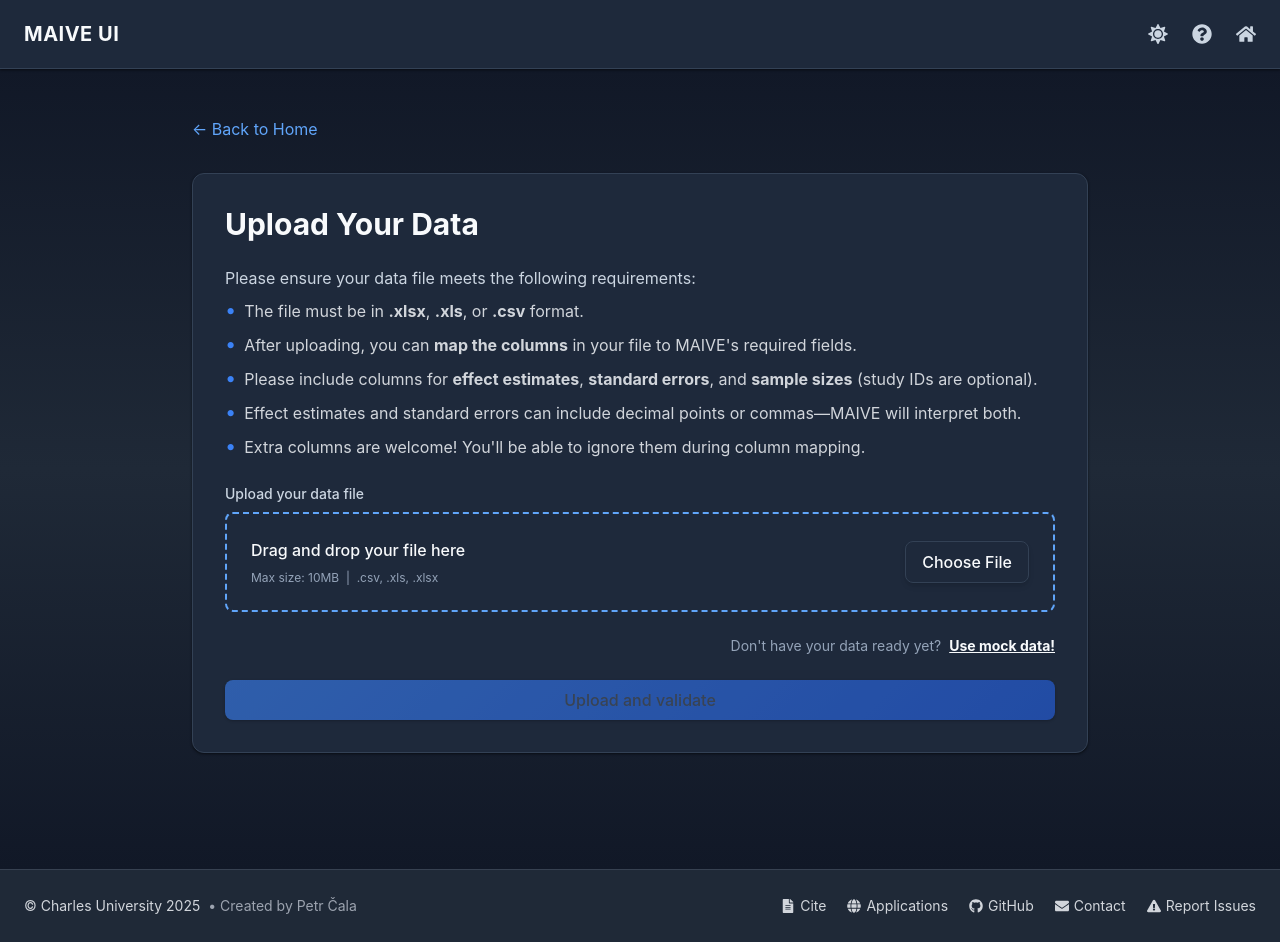
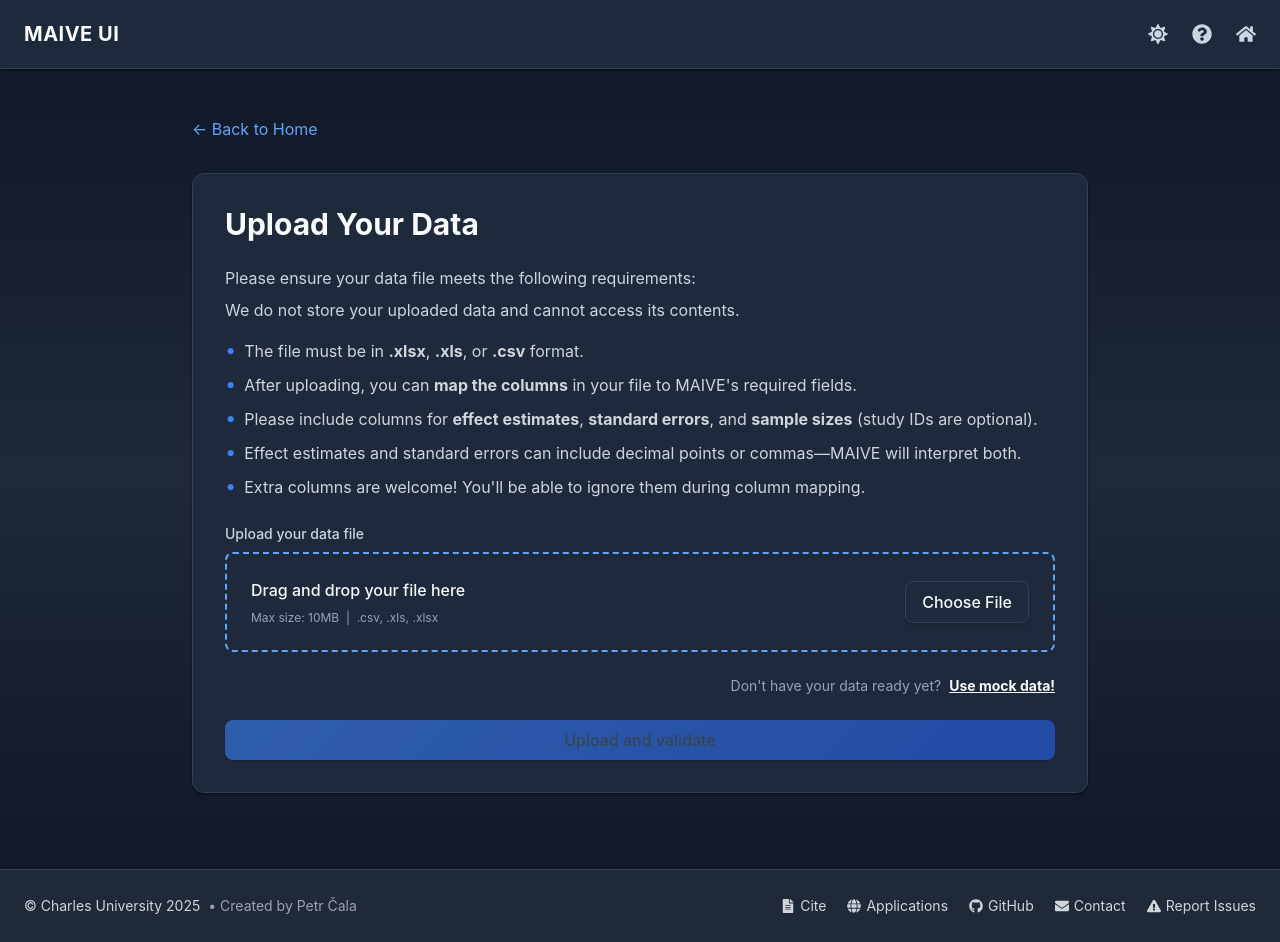
Before and after one commit to PetrCala/maive-ui, a Next.js app in the folder apps/react-ui/client/: page /upload in a window 1280 px wide. Built offline with nearby package versions, Linux system fonts and the light colour scheme.

Commit message:
docs: add data privacy note to upload page

```diff
--- a/apps/react-ui/client/src/pages/upload/index.tsx
+++ b/apps/react-ui/client/src/pages/upload/index.tsx
@@ -163,6 +163,9 @@ export default function UploadPage() {
             />
             <div className="mb-6">
               <p className="text-secondary mb-2">{TEXT.upload.description}</p>
+              <p className="text-secondary mb-4">
+                We do not store your uploaded data and cannot access its contents.
+              </p>
               <ul className="custom-bullet-list text-secondary">
                 {Object.values(TEXT.upload.requirements).map(
                   (requirement, index) => (
```
